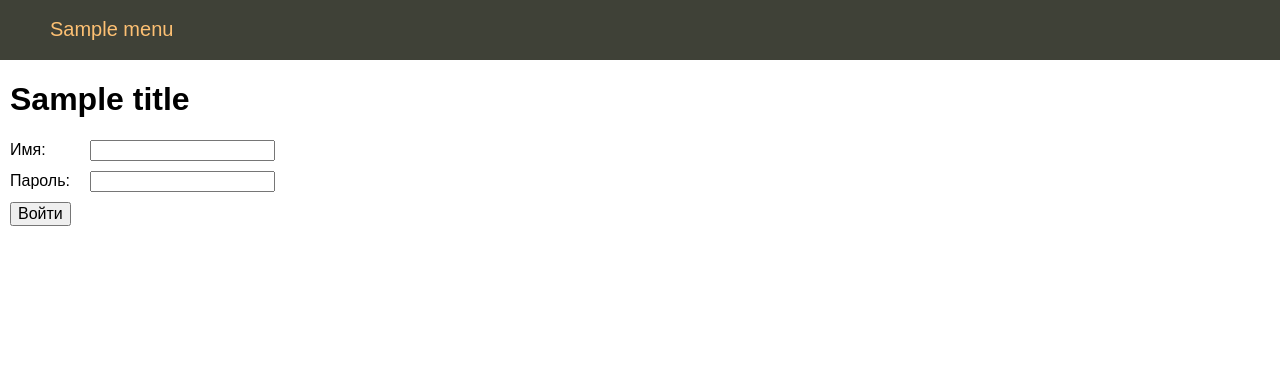
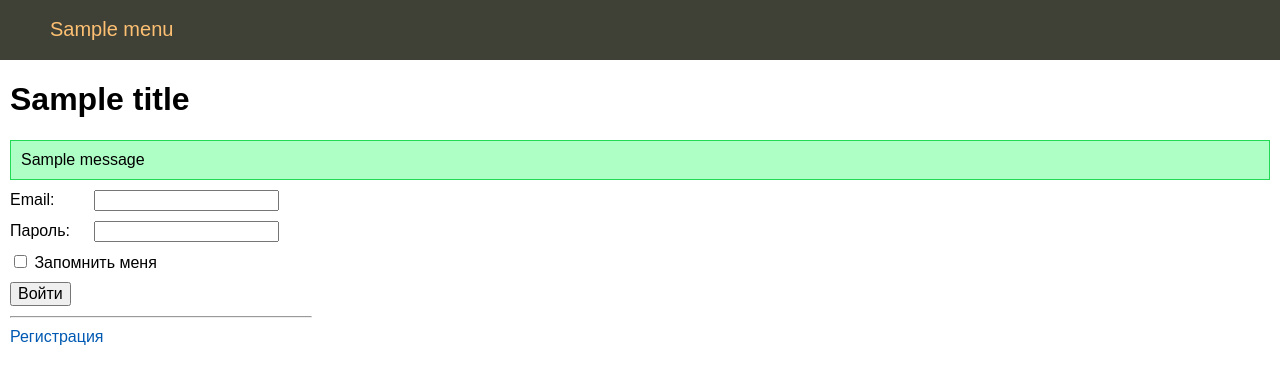
Before and after one commit to RuslanSayfullin/flsite, a Flask app: template templates/login.html in a window 1280 px wide. Shown: the top 384 px of the page. Run offline with Flask 2, Linux system fonts and the light colour scheme; the template is opened without the code that fills it: most values are stand-ins (such as "Sample title", 1, 10 or a date in 2020); one stand-in notice (Sample message) is shown.

Commit message:
Добавлен функционал, по авторизаций на ресурсе.

```diff
--- a/flsite.py
+++ b/flsite.py
@@ -81,5 +81,10 @@ def showPost(alias):
         abort(404)
 
 
+@app.route("/login")
+def login():
+    return render_template("login.html", menu=dbase.getMenu(), title="Авторизация")
+
+
 if __name__ == "__main__":
     app.run(debug=True)
--- a/templates/login.html
+++ b/templates/login.html
@@ -2,9 +2,15 @@
 
 {% block content %}
 {{ super() }}
-<form action="/login" method="post" class="form-contact">
-  <p><label>Имя:</label><input type="text" name="username" value="" required /></p>
-   <p><label>Пароль:</label><input type="password" name="psw" value="" required /></p>
-   <p><input type="submit" value="Войти" /></p>
+{% for cat, msg in get_flashed_messages(True) %}
+<div class="flash {{cat}}">{{msg}}</div>
+{% endfor %}
+<form action="" method="post" class="form-contact">
+<p><label>Email: </label> <input type="text" name="email" value="" required />
+<p><label>Пароль: </label> <input type="password" name="psw" value="" required />
+<p><input type="checkbox" name="remainme" /> Запомнить меня
+<p><input type="submit" value="Войти" />
+<hr align=left width="300px">
+<p><a href="{{url_for('register')}}">Регистрация</a>
 </form>
 {% endblock %}
```
Also changed, not shown: flsite.db.
